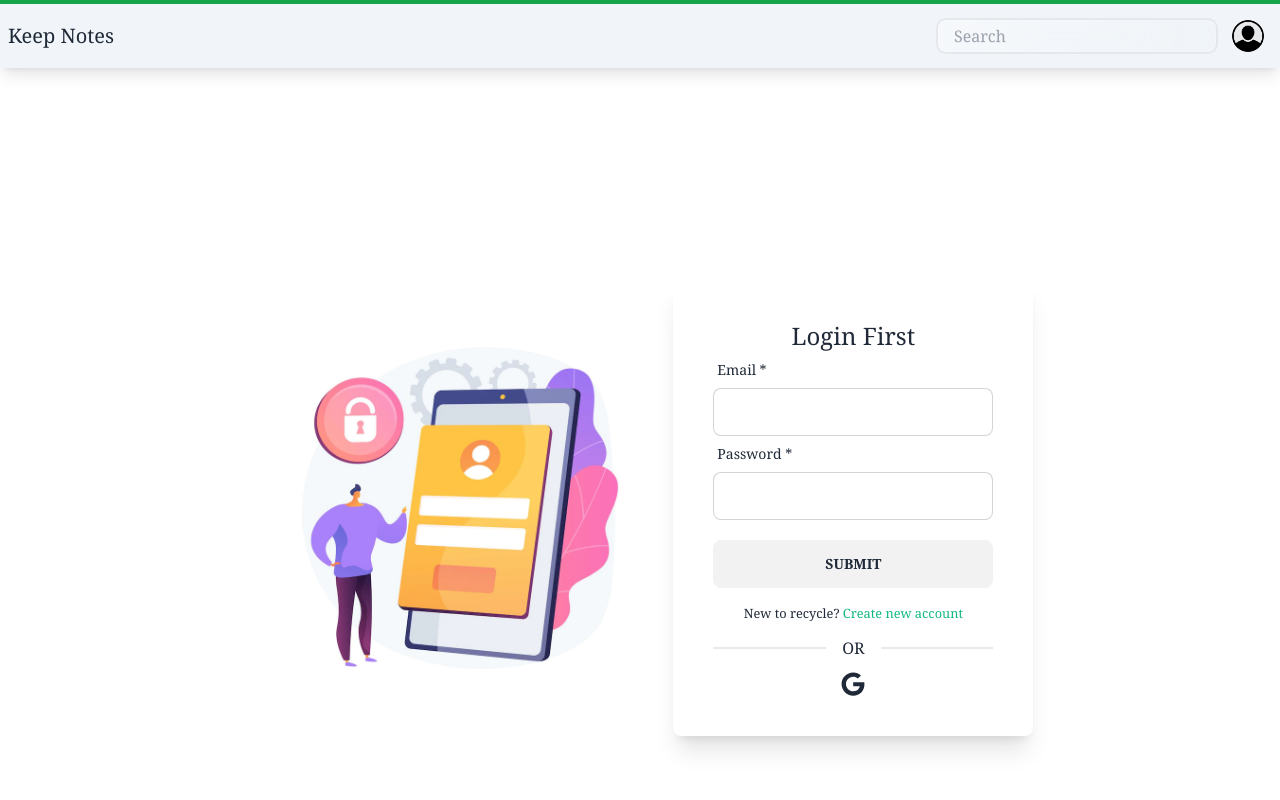
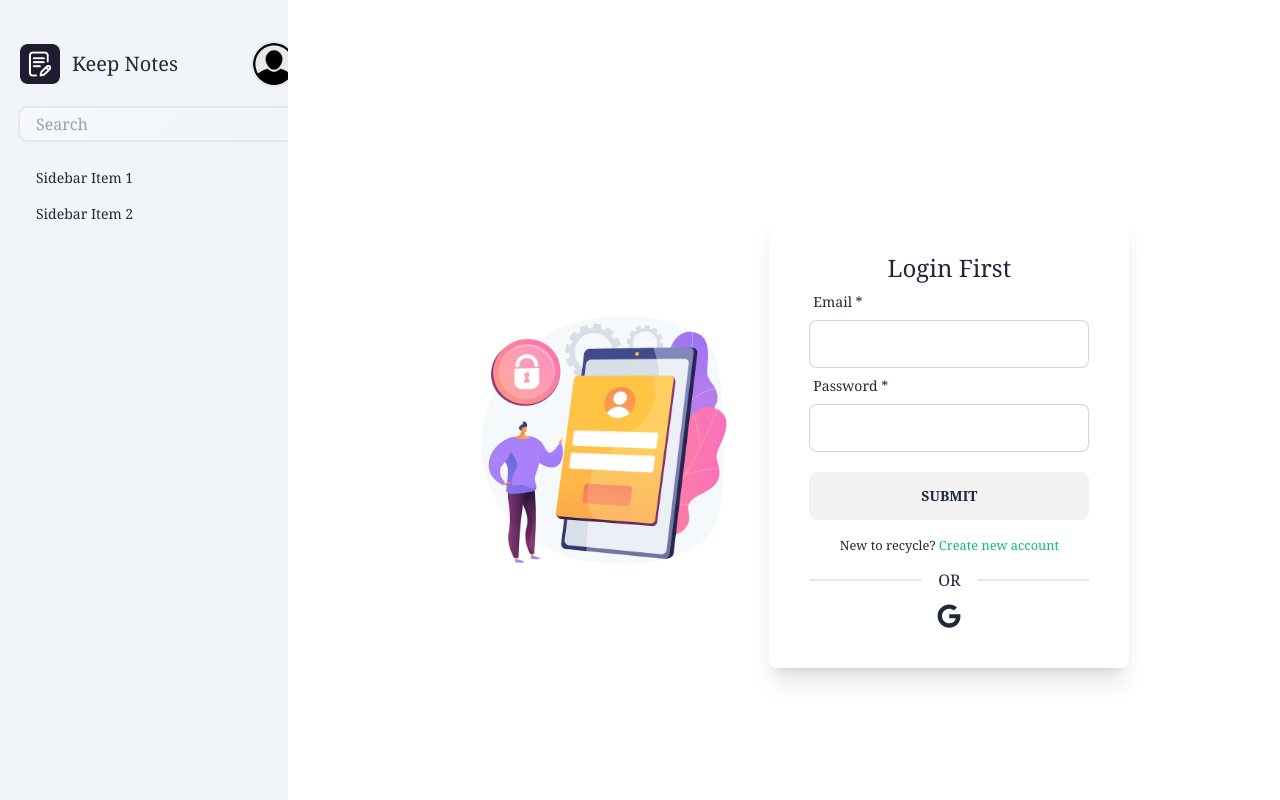
Before and after one commit to mizanor21/note-organizer-application-front-end, a React (Create React App) app: page / in a window 1280 px wide. Shown: the top 800 px of the page. Built offline with nearby package versions, Linux system fonts and the light colour scheme; no server answers.

Commit message:
Note daware part added

```diff
--- a/src/components/Navbar/Navbar.jsx
+++ b/src/components/Navbar/Navbar.jsx
@@ -2,6 +2,7 @@
 import { Link } from "react-router-dom";
 import { AuthContext } from "../../contexts/UserContext";
 import profile from "../../../src/assets/icons/user-demo.png";
+import logo from "../../assets/icons/logo.png";
 import { toast } from "react-hot-toast";
 
 const Navbar = () => {
@@ -14,13 +15,16 @@
       .catch((err) => toast.error("Error logout. Please try again"));
   };
   return (
-    <div className="bg-slate-100 border-t-4 border-green-600 shadow-lg">
+    <div className="bg-slate-100 border-t-4 border-green-600 shadow-lg lg:hidden">
       <div className="navbar container mx-auto">
         <div className="flex-1">
-          <Link className=" normal-case text-xl">Keep Notes</Link>
+          <Link className="flex justify-center items-center gap-3 normal-case text-xl my-5">
+            <img className="w-10" src={logo} alt="logo not found" />{" "}
+            <h3>Keep Notes</h3>
+          </Link>
         </div>
-        <div className="flex-none gap-2">
-          <div className="form-control">
+        <div className="flex-none gap-2 hidden lg:block">
+          <div className="form-control ">
             <input
               type="text"
               placeholder="Search"
@@ -70,6 +74,27 @@
             </ul>
           </div>
         </div>
+
+        <label
+          htmlFor="note-drawer"
+          tabIndex={1}
+          className="btn btn-ghost btn-circle"
+        >
+          <svg
+            xmlns="http://www.w3.org/2000/svg"
+            className="h-5 w-5"
+            fill="none"
+            viewBox="0 0 24 24"
+            stroke="currentColor"
+          >
+            <path
+              strokeLinecap="round"
+              strokeLinejoin="round"
+              strokeWidth="2"
+              d="M4 6h16M4 12h16M4 18h7"
+            />
+          </svg>
+        </label>
       </div>
     </div>
   );
--- a/src/layouts/Main.jsx
+++ b/src/layouts/Main.jsx
@@ -1,14 +1,110 @@
-import React from "react";
+import React, { useContext } from "react";
 import Navbar from "../components/Navbar/Navbar";
-import { Outlet } from "react-router-dom";
+import { Link, Outlet } from "react-router-dom";
 import Footer from "../components/Footer/Footer";
+import { toast } from "react-hot-toast";
+import { AuthContext } from "../contexts/UserContext";
+import profile from "../assets/icons/user-demo.png";
+import logo from "../assets/icons/logo.png";
+import { FaSignInAlt, FaSignOutAlt } from "react-icons/fa";
 
 const Main = () => {
+  const { user, logOut } = useContext(AuthContext);
+  const handleLogOut = () => {
+    logOut()
+      .then(() => {
+        toast.success("Successfully logout!");
+      })
+      .catch((err) => toast.error("Error logout. Please try again"));
+  };
   return (
-    <div>
+    <div className="">
       <Navbar></Navbar>
-      <Outlet></Outlet>
-      <Footer></Footer>
+      <div className="drawer lg:drawer-open">
+        <input id="note-drawer" type="checkbox" className="drawer-toggle" />
+        <div className="drawer-content flex flex-col items-center justify-center">
+          <Outlet></Outlet>
+          <Footer></Footer>
+        </div>
+        <div className="drawer-side">
+          <label htmlFor="note-drawer" className="drawer-overlay"></label>
+          <div className="menu w-72 h-full bg-slate-100 text-base-content p-5">
+            {/* Sidebar content here */}
+            <div className="flex justify-between">
+              <Link className="flex  items-center gap-3 normal-case text-xl my-5">
+                <img className="w-10" src={logo} alt="logo not found" />{" "}
+                <h3>Keep Notes</h3>
+              </Link>
+              <div className="dropdown">
+                <label
+                  tabIndex={0}
+                  className="btn btn-ghost btn-circle avatar my-5"
+                >
+                  <div className=" rounded-full border-2">
+                    {user?.photoURL ? (
+                      <img
+                        className="w-12 h-12 rounded-full"
+                        src={user?.photoURL}
+                        alt="Profile not found!"
+                      />
+                    ) : (
+                      <img src={profile} alt="profile" />
+                    )}
+                  </div>
+                </label>
+                {/* {user?.email && <p>{user?.email}</p>} */}
+                <ul
+                  tabIndex={0}
+                  className="ml-[-200px] z-[1] p-2 shadow menu menu-sm dropdown-content bg-base-100 rounded-box w-52"
+                >
+                  {user ? (
+                    <div className="">
+                      <li>
+                        <Link className="justify-between">
+                          Profile
+                          <span className="badge">New</span>
+                        </Link>
+                      </li>
+                      <li>
+                        <Link>Settings</Link>
+                      </li>
+                      <li>
+                        <Link onClick={handleLogOut}>
+                          {" "}
+                          <FaSignOutAlt></FaSignOutAlt> Logout
+                        </Link>
+                      </li>
+                    </div>
+                  ) : (
+                    <div className="">
+                      <li>
+                        <Link to={"/login"}>
+                          <FaSignInAlt></FaSignInAlt> Login
+                        </Link>
+                      </li>
+                    </div>
+                  )}
+                </ul>
+              </div>
+            </div>
+            <div className="form-control">
+              <input
+                type="text"
+                placeholder="Search"
+                className="input glass h-8"
+              />
+            </div>
+            <div className="mt-5">
+              <li>
+                <a>Sidebar Item 1</a>
+              </li>
+              <li>
+                <a>Sidebar Item 2</a>
+              </li>
+            </div>
+          </div>
+        </div>
+      </div>
     </div>
   );
 };
```
Also changed, not shown: src/assets/icons/logo.png (added).
